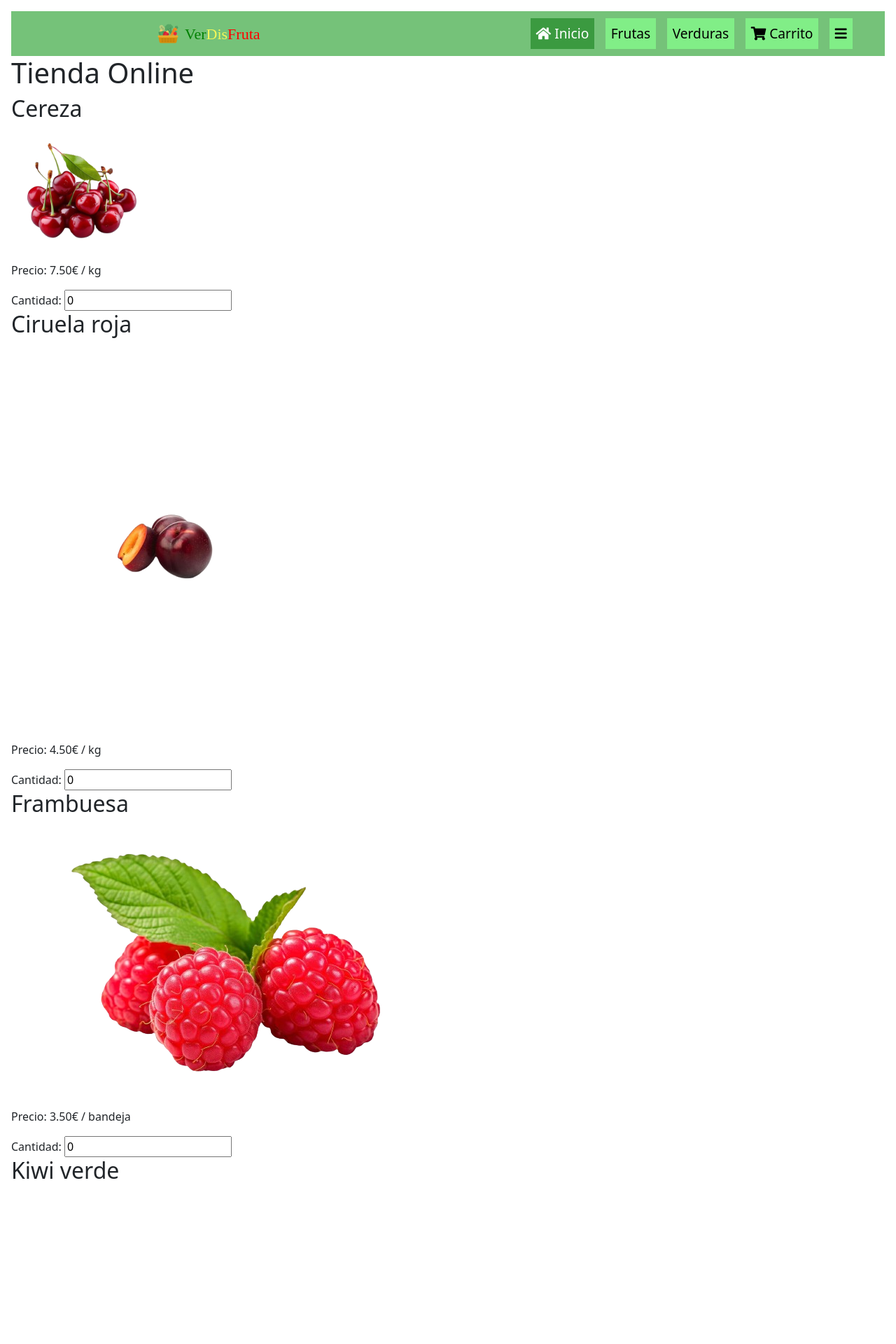
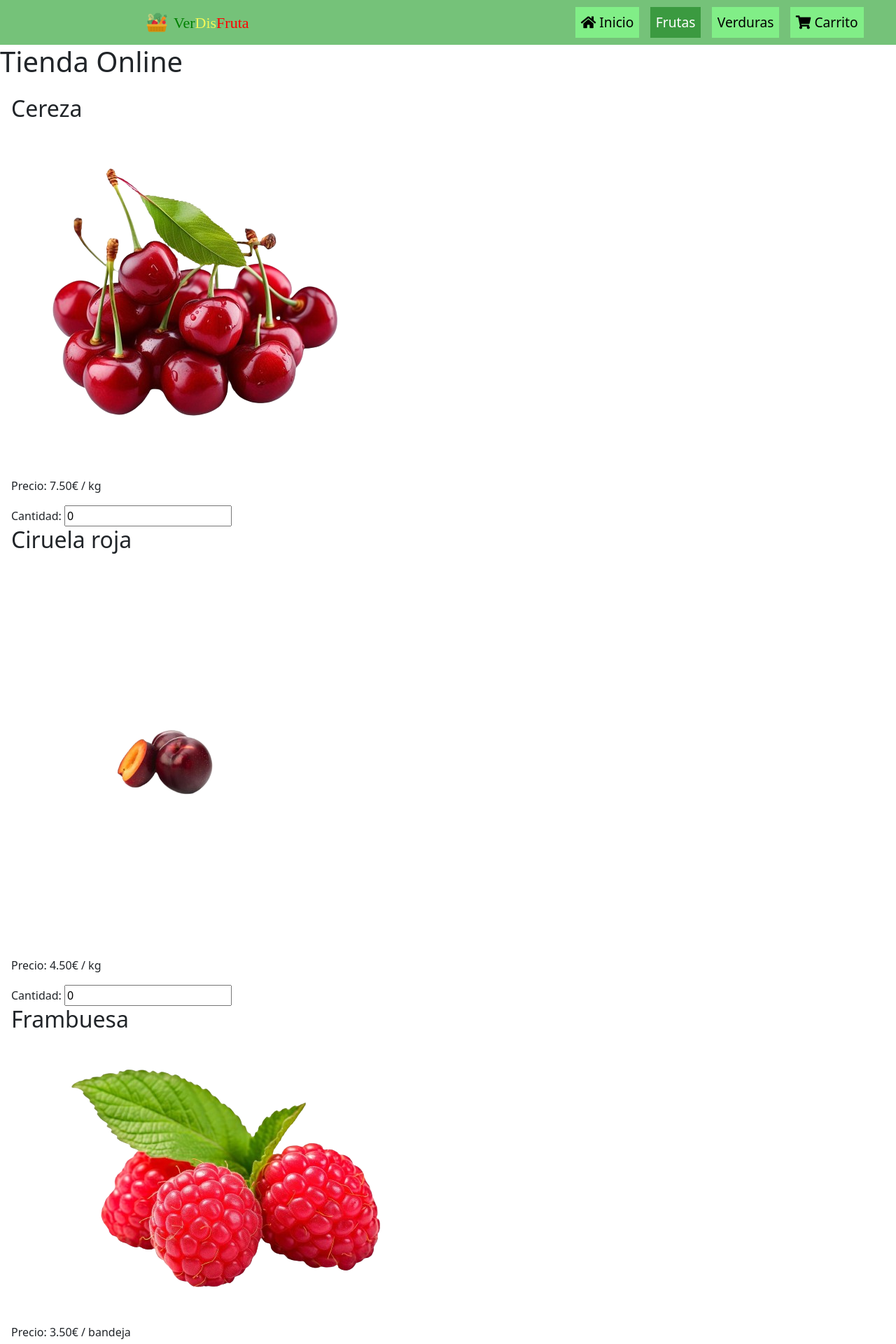
Before and after one commit to AlvaroCascoV/TFG2024, a PHP site: page /frutas.php in a window 1280 px wide. Shown: the top 1920 px of the page at 70% size. Run offline with PHP 8.4, Linux system fonts and the light colour scheme.

Commit message:
acabado index

```diff
--- a/TFG/assets/CSS/banner.css
+++ b/TFG/assets/CSS/banner.css
@@ -1,6 +1,7 @@
 .video-container {
     display: flex;
     justify-content: center;
+    padding-top: 1em;
 }
 
 .video-banner {
@@ -12,7 +13,7 @@
 
 video {
     position: relative;
-    height: 10em;
+    height: 15em;
     width: 30%;
     overflow: hidden;
     display: flex;
--- a/TFG/assets/CSS/index.css
+++ b/TFG/assets/CSS/index.css
@@ -51,10 +51,7 @@
 }
 
 /*Estilos Body*/
-.foto_carrito {
-  height: 12em;
-  width: 12em;
-}
+
 
 
 
--- a/TFG/frutas.php
+++ b/TFG/frutas.php
@@ -9,7 +9,7 @@
 	<link href="assets/CSS/index.css" rel="stylesheet">
 	<title>TFG equipo 2</title>
 	<style>
-		body {
+		form {
 			padding: 1em;
 		}
 
--- a/TFG/header.php
+++ b/TFG/header.php
@@ -1,3 +1,6 @@
+<?php
+$pagina_actual = basename($_SERVER['PHP_SELF']);
+?>
 <header id="header" class="text-black">
     <div id="tituloContainer">
         <div id="logo" class="logo m-2"><img src="./assets/images/logo.png" height="32px" width="32px"></div>
@@ -8,20 +11,20 @@
 
     <div id="botones"><!--separar nombre y botones en divs para estilar-->
         <div id="botonInicio">
-            <a href="./index.php"><button class="active"><i class="fas fa-home"></i> Inicio</button></a>
+            <a href="./index.php"><button class="<?= $pagina_actual == 'index.php' ? 'active' : '' ?>"><i class="fas fa-home"></i> Inicio</button></a>
         </div>
         <div id="botonFrutas">
-            <a href="./frutas.php"><button> Frutas</button></a>
+            <a href="./frutas.php"><button class="<?= $pagina_actual == 'frutas.php' ? 'active' : '' ?>"> Frutas</button></a>
         </div>
         <div id="botonVerduras">
-            <a href="./verduras.php"><button> Verduras</button></a>
+            <a href="./verduras.php"><button class="<?= $pagina_actual == 'verduras.php' ? 'active' : '' ?>"> Verduras</button></a>
         </div>
         <div id="botonCarrito">
-            <a href="./cart.php"><button><i class="fas fa-shopping-cart"></i> Carrito</button></a>
+            <a href="./cart.php"><button class="<?= $pagina_actual == 'cart.php' ? 'active' : '' ?>"><i class="fas fa-shopping-cart"></i> Carrito</button></a>
         </div>
-        <div id="menu">
+        <!-- <div id="menu">
             <a href=""><button> <i class="fas fa-bars"></i></button></a>
-        </div>
+        </div> -->
 
     </div>
 </header>
--- a/TFG/verduras.php
+++ b/TFG/verduras.php
@@ -9,7 +9,7 @@
     <link href="assets/CSS/index.css" rel="stylesheet">
     <title>TFG equipo 2</title>
 	<style>
-		body{
+		form{
 			padding: 1em;
 		}
 
```
Also changed, not shown: TFG/index.php (+26 -18 lines), 1 other file.
